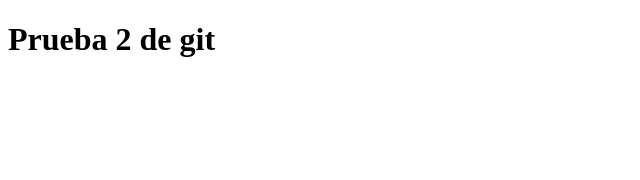
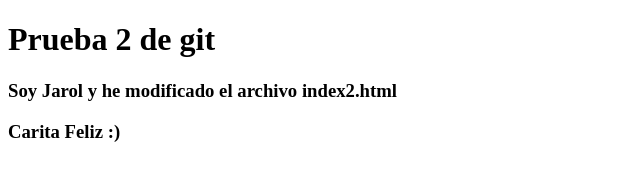
Before and after one commit to LatinSoftware/git, a plain HTML site: page index2.html in a window 1280 px wide. Shown: the whole page, without its empty margins (0-640 px from the left). Drawn offline with Linux system fonts and the light colour scheme.

Commit message:
Subir cambios con la rama actualizada con la de Caonabo

```diff
--- a/index2.html
+++ b/index2.html
@@ -7,5 +7,11 @@
 </head>
 <body>
     <h1>Prueba 2 de git</h1>
+    <h3>
+        Soy Jarol y he modificado el archivo index2.html
+    </h3>
+    <h3>
+        Carita Feliz :)
+    </h3>
 </body>
 </html>
```
